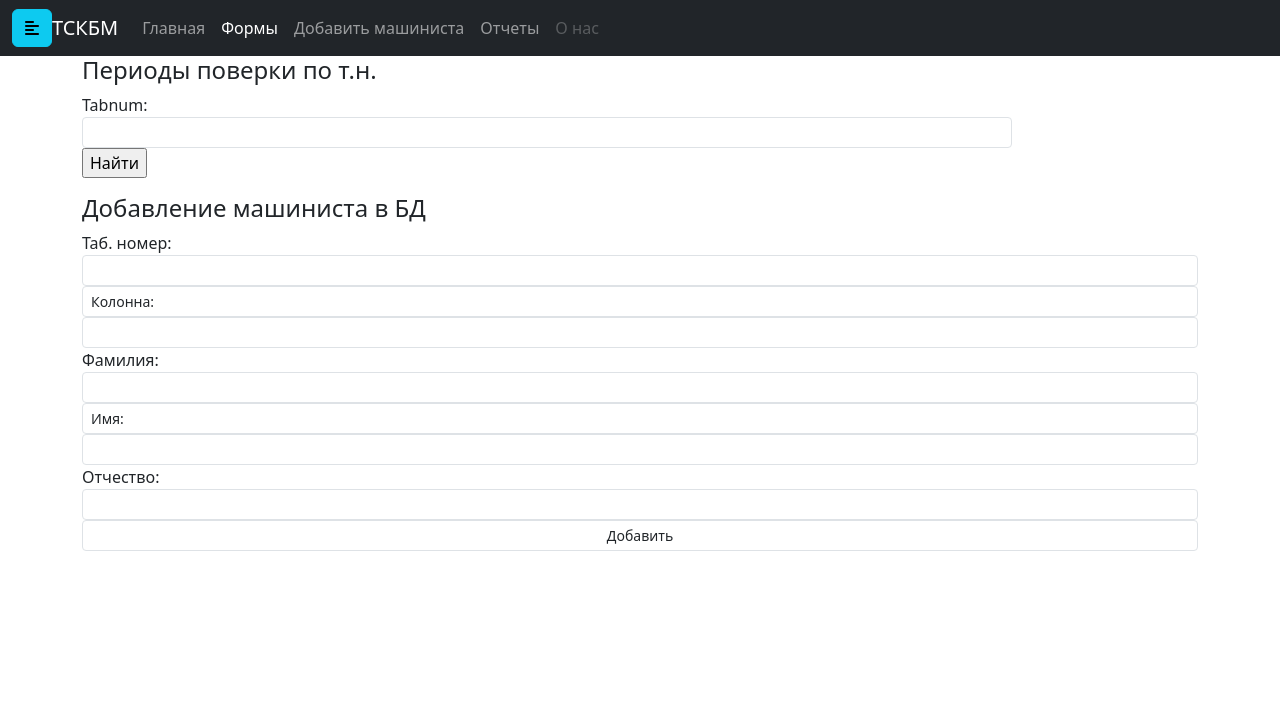
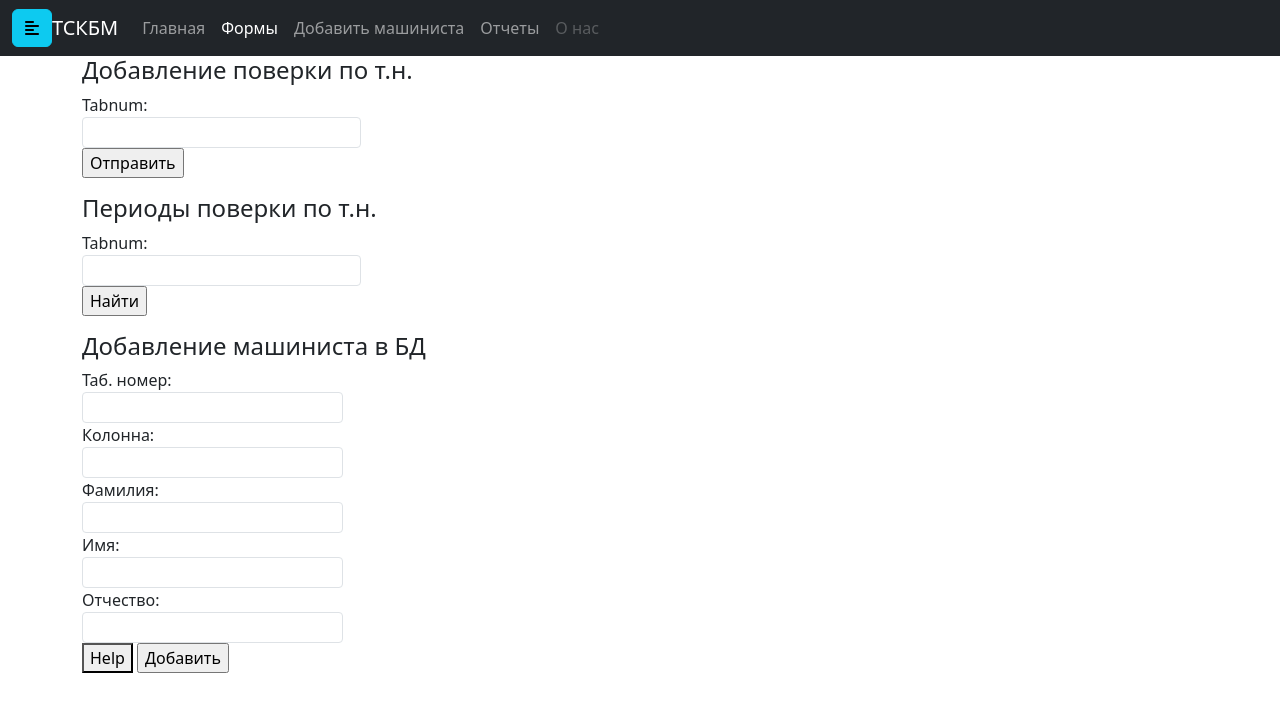
Before and after one commit to R00tx-0xf0rd/tskbm, a FastAPI app: page /forms in a window 1280 px wide. Shown: the top 712 px of the page. Run offline with FastAPI, Linux system fonts and the light colour scheme; parts of the project's set-up code (start-up, migrations or seed data) failed here and were passed over; some libraries are stand-ins or nearby versions.

Commit message:
tunning html 3

```diff
--- a/main.py
+++ b/main.py
@@ -12,7 +12,7 @@ from db import User
 from data_models import UserModel, WatchesModel, BaseUserModel
 from db.database import db_helper
 from times.crud import get_times_via_tabnum
-from users.crud import create_user, get_all_users, get_user_by_tabnum
+from users.crud import create_user, get_all_users, get_user_by_tabnum, create_checkout_time_for_user
 
 app = FastAPI()
 
@@ -55,14 +55,23 @@ async def form_post1(request: Request, tabnum: int = Form(...)):
     )
 
 
+@app.post("/checkout", response_class=HTMLResponse)
+async def make_checkout(request: Request, checkout_tn: int = Form(...)):
+    async with new_session() as session:
+        model = await create_checkout_time_for_user(session, checkout_tn)
+    return templates.TemplateResponse(
+        "forms.html", context={"request": request, "checkout": model, "extra": [1, 2, 3]}
+    )
+
+
 @app.post("/form2", response_class=HTMLResponse)
 async def add_user(
-    request: Request,
-    tabnum: int = Form(...),
-    column: int = Form(...),
-    lname: str = Form(...),
-    fname: str = Form(...),
-    pname: str = Form(...),
+        request: Request,
+        tabnum: int = Form(...),
+        column: int = Form(...),
+        lname: str = Form(...),
+        fname: str = Form(...),
+        pname: str = Form(...),
 ):
     async with new_session() as session:
         user = User(
--- a/templates/forms.html
+++ b/templates/forms.html
@@ -9,22 +9,60 @@
 
 {% block content %}
 {% if data %}
-<p><b>{{ data.lname }} {{ data.fname }} {{data.pname }}: таб. № {{ data.tabnum }}, Колонна: {{ data.column }} </b></p>
-<ul>
+<div class="container text-center">
+    <div class="row">
+        <div class="col">
+            <p id="content">Сроки поверки ТСКБМ для {{ data.tabnum }}</p>
+            <table class="table table-divider">
+                <caption><p><b>{{ data.lname }} {{ data.fname }} {{data.pname }}: таб. № {{ data.tabnum }}, Колонна: {{
+                    data.column }} </b></p>
+                </caption>
+                <thead>
+                <tr>
+                    <th scope="col">Таб. номер</th>
+                    <th scope="col">Колонна</th>
+                    <th scope="col">Фамилия</th>
+                    <th scope="col">Имя</th>
+                    <th scope="col">Отчество</th>
+                </tr>
+                </thead>
+                <tbody>
                 {% for value in data["times"] %}
-    <li><b>{{ value["checkout_time" ]}}</b></li>
+                <tr>
+                    <td>{{ value["checkout_time" ]}}</td>
+                </tr>
                 {% endfor %}
-</ul>
+                </tbody>
+            </table>
             <p onclick="doFunction();">Back</p>
 
             {% endif %}
-<div class="container">
+
+            {% if checkout %}
+            <div> Данные{{ checkout }} приняты</div>
+            {% endif %}
+
+            <div class="container-sm">
+                <div class="row mb-3">
+                    <h4>Добавление поверки по т.н.</h4>
+                    <form action="/checkout" method="post">
+                        <div class="col col-sm-3">
+                            <label for="tn">Tabnum:</label>
+                            <input class="form-control form-control-sm" type="text" name="tabnum" id="checkout_tn" value=""
+                                   required/>
+                        </div>
+                        <input type="submit" value="Отправить">
+                    </form>
+                </div>
+            </div>
+            <div class="container-sm">
                 <div class="row mb-3">
                     <h4>Периоды поверки по т.н.</h4>
                     <form action="/form1" method="post">
-            <div class="col-sm-10">
+                        <div class="col col-sm-3">
                             <label for="tn">Tabnum:</label>
-            <input class="form-control form-control-sm" type="text" name="tabnum" id="tn" value="" required/>
+                            <input class="form-control form-control-sm" type="text" name="tabnum" id="tn" value=""
+                                   required/>
                         </div>
                         <input type="submit" class="examplebtn" value="Найти" onclick="process()">
                     </form>
@@ -34,23 +72,35 @@
             <br>
             <div> Пользователь успешно создан.</div>
             {% endif %}
-<div class="container">
+            <div class="container-sm">
+                <div class="row mb-4">
                     <h4>Добавление машиниста в БД</h4>
+                    <div class="col col-sm-3">
                         <form action="/form2" method="post">
                             <label for="tn1">Таб. номер:</label>
-        <input class="form-control form-control-sm" type="text" name="tabnum" id="tn1" value="" required/>
-        <label class="form-control form-control-sm" for="col">Колонна:</label>
-        <input class="form-control form-control-sm" type="text" name="column" id="col" value="" required/>
+                            <input class="form-control form-control-sm" type="text" name="tabnum" id="tn1" value=""
+                                   required/>
+                            <label for="col">Колонна:</label>
+                            <input class="form-control form-control-sm" type="text" name="column" id="col" value=""
+                                   required/>
                             <label for="ln">Фамилия:</label>
-        <input class="form-control form-control-sm" type="text" name="lname" id="ln" value="" required/>
-        <label class="form-control form-control-sm" for="fn">Имя:</label>
-        <input class="form-control form-control-sm" type="text" name="fname" id="fn" value="" required/>
+                            <input class="form-control form-control-sm" type="text" name="lname" id="ln" value=""
+                                   required/>
+                            <label for="fn">Имя:</label>
+                            <input class="form-control form-control-sm" type="text" name="fname" id="fn" value=""
+                                   required/>
                             <label for="pn">Отчество:</label>
-        <input class="form-control form-control-sm" type="text" name="pname" id="pn" value="" required/>
-        <input class="form-control form-control-sm" type="submit" value="Добавить">
+                            <input class="form-control form-control-sm" type="text" name="pname" id="pn" value=""
+                                   required/>
+                            <button class="btb btn-danger">Help</button>
+                            <input type="submit" value="Добавить">
                         </form>
                     </div>
-
+                </div>
+            </div>
+        </div>
+    </div>
+</div>
             {% endblock %}
 
             {% block scripts %}
--- a/templates/page.html
+++ b/templates/page.html
@@ -41,7 +41,7 @@ tskbm
 {% endfor %}
 </tbody>
 </table>
-<p>Total: {{ data.times.__len__() }}</p>
+<p>Total: {{ data.__len__() }}</p>
 
 <div><p>extra data: {{ extra }}</p></div>
 {% endblock %}
```
Lines whose indentation alone changed are shown as unchanged.
